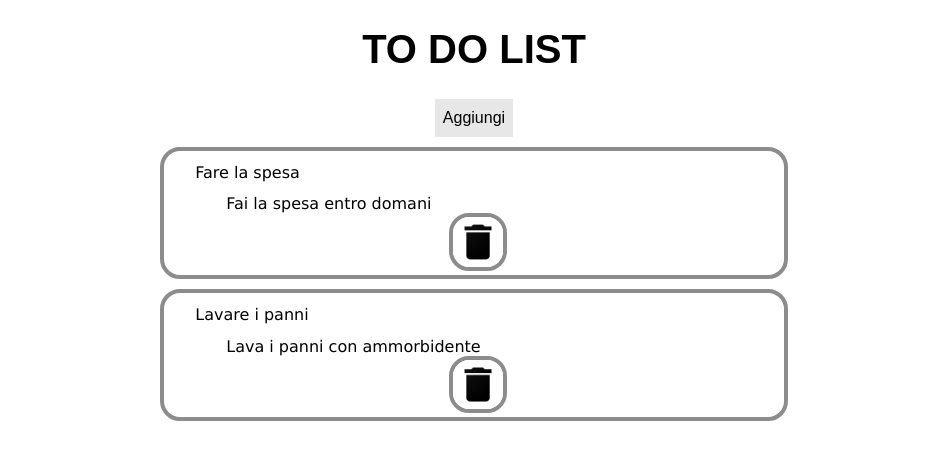
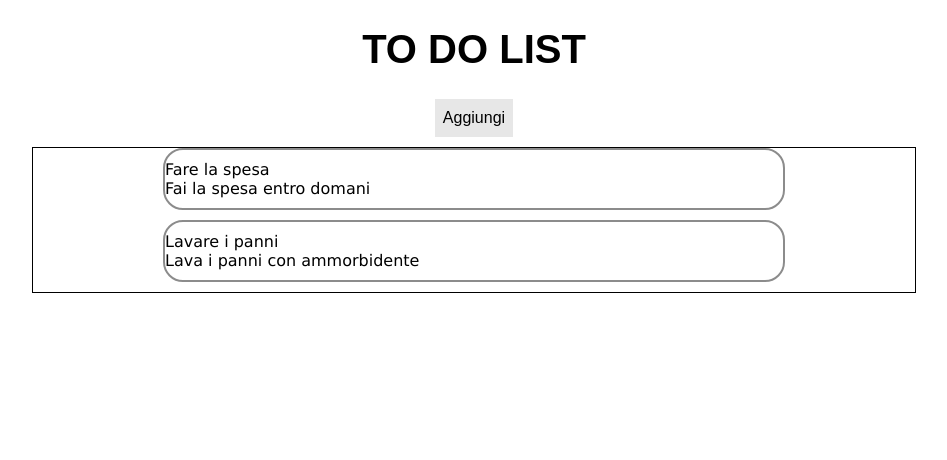
Before and after one commit to lotreklab/ngtodolist, an Angular app in the folder todolist/: page / in a window 1280 px wide. Shown: the top 460 px of the page, without its empty margins (166-1113 px from the left). Built offline with nearby package versions, Linux system fonts and the light colour scheme; a web font is replaced by a local one.

Commit message:
Sostituzione animazioni trigger con DragDropList

```diff
--- a/todolist/src/app/attivita-dettagli/attivita-dettagli.component.html
+++ b/todolist/src/app/attivita-dettagli/attivita-dettagli.component.html
@@ -1,4 +1,6 @@
-<div class="containerAttivita"  cdkDragBoundary=".containerLista" cdkDragLockAxis="x" cdkDrag>
+<!--<div class="containerAttivita"  cdkDragBoundary=".containerLista" cdkDragLockAxis="x" cdkDrag (cdkDragEnded)='animazioneDragAttivita($event)'>
+-->
+<div class="containerAttivita">
     <div class="containerTitoloAttivita">
             {{attivita.titolo}}
     </div>
--- a/todolist/src/app/attivita-dettagli/attivita-dettagli.component.ts
+++ b/todolist/src/app/attivita-dettagli/attivita-dettagli.component.ts
@@ -2,6 +2,7 @@ import { Component, OnInit, Input } from '@angular/core';
 import { Attivita } from '../Attivita';
 import { trigger, state, style, animate, transition } from '@angular/animations';
 import { ListaComponent } from '../lista/lista.component';
+import { CdkDragEnd } from '@angular/cdk/drag-drop';
 
 
 @Component({
@@ -37,4 +38,7 @@ export class AttivitaDettagliComponent implements OnInit {
     indiceArray = this.arrayAttivita.indexOf(this.attivita);
     this.arrayAttivita.splice(indiceArray, 1);
   }
+  animazioneDragAttivita(event: CdkDragEnd<string[]>){
+    console.log(event.distance);
+  }
 }
--- a/todolist/src/app/lista/lista.component.css
+++ b/todolist/src/app/lista/lista.component.css
@@ -15,3 +15,43 @@
     padding: 10px 8px;
     color: black;
 }
+.containerLimiteDragging{
+    border: 1px solid black;
+    margin-top: 10px;
+}
+.containerAttivita{
+    border-style: solid;
+    border-width: 2px;
+    border-radius: 20px;
+    margin: auto;
+    width: 70%;
+    color: black;
+    font-family: 'Lexend Deca', sans-serif;
+    font-size: 16px;
+    border-color: #8c8c8c;
+    margin-bottom: 10px;
+}
+.containerTitoloAttivita{
+    font-family: Verdana, Geneva, Tahoma, sans-serif;
+    margin-top: 10px;
+}
+.containerDescrizioneAttivita{
+    font-family: Verdana, Geneva, Tahoma, sans-serif;
+    margin-bottom: 10px;
+}
+.cdk-drag-preview {
+    box-sizing: border-box;
+    border-radius: 20px;
+    box-shadow: 0 5px 5px -3px rgba(0, 0, 0, 0.2),
+                0 8px 10px 1px rgba(0, 0, 0, 0.14),
+                0 3px 14px 2px rgba(0, 0, 0, 0.12);
+
+    }
+
+  .cdk-drag-placeholder {
+    opacity: 0;
+  }
+
+  .cdk-drag-animating {
+    transition: transform 250ms cubic-bezier(0, 0, 0.2, 1);
+  }
--- a/todolist/src/app/lista/lista.component.html
+++ b/todolist/src/app/lista/lista.component.html
@@ -2,7 +2,20 @@
     <div class="containerBottoneAggiungi">
         <button (click)="aggiungiAttivita()" id="bottoneAggiungi">Aggiungi</button>
     </div>
-    <div *ngFor="let attivita of arrayAttivita">
-        <app-attivita-dettagli [attivita]="attivita" [arrayAttivita]="arrayAttivita"></app-attivita-dettagli>
+    <div #coso class="containerLimiteDragging" cdkDropList>
+        <div #at class="containerAttivita" *ngFor="let attivita of arrayAttivita | slice:0"
+        cdkDrag
+        cdkDragLockAxis="x"
+        cdkDragBoundary=".containerLimiteDragging"
+        (cdkDragMoved)="movimentoAttivita($event)">
+            <!--<app-attivita-dettagli [attivita]="attivita" [arrayAttivita]="arrayAttivita"></app-attivita-dettagli>-->
+            <div class="containerTitoloAttivita">
+                {{attivita.titolo}}
+            </div>
+            <div class="containerDescrizioneAttivita">
+                {{attivita.descrizione}}
+            </div>
+        </div>
     </div>
+
 </div>
--- a/todolist/src/app/lista/lista.component.ts
+++ b/todolist/src/app/lista/lista.component.ts
@@ -1,7 +1,8 @@
-import { Component, OnInit, HostBinding } from '@angular/core';
+import { Component, OnInit, HostBinding, ViewChild, ElementRef, Renderer2 } from '@angular/core';
 import { Attivita } from '../Attivita';
 import { trigger, state, style, animate, transition, group, query, stagger } from '@angular/animations';
 import { getCurrencySymbol } from '@angular/common';
+import { CdkDragMove, CdkDragRelease } from '@angular/cdk/drag-drop';
 
 @Component({
   selector: 'app-lista',
@@ -43,12 +44,14 @@ import { getCurrencySymbol } from '@angular/common';
 ]
 })
 export class ListaComponent implements OnInit {
+  @ViewChild('coso', {static: false}) el:ElementRef;
+  @ViewChild('at', {static: false}) at:ElementRef;
   arrayAttivita: Attivita[] = [
     { id: 0, titolo: 'Fare la spesa', descrizione: 'Fai la spesa entro domani'},
     { id: 1, titolo: 'Lavare i panni', descrizione: 'Lava i panni con ammorbidente'}
   ];
   verificaSpostamento = true;
-  constructor() { }
+  constructor(private renderer: Renderer2) { }
 
   ngOnInit() {
   }
@@ -61,7 +64,11 @@ export class ListaComponent implements OnInit {
     indiceArray = this.arrayAttivita.indexOf(attivita);
     this.arrayAttivita.splice(indiceArray, 1);
   }
-  toggle() {
-    this.verificaSpostamento = !this.verificaSpostamento;
+  movimentoAttivita(event : CdkDragRelease<string[]>) {
+    var limiteX = this.el.nativeElement.getBoundingClientRect().left;
+    var attivitaX = this.at.nativeElement.getBoundingClientRect().left;
+    var prova = event.source.element;
+    console.log(event);
+    //console.log(limiteX - (attivitaX + event.distance.x));
   }
 }
```
